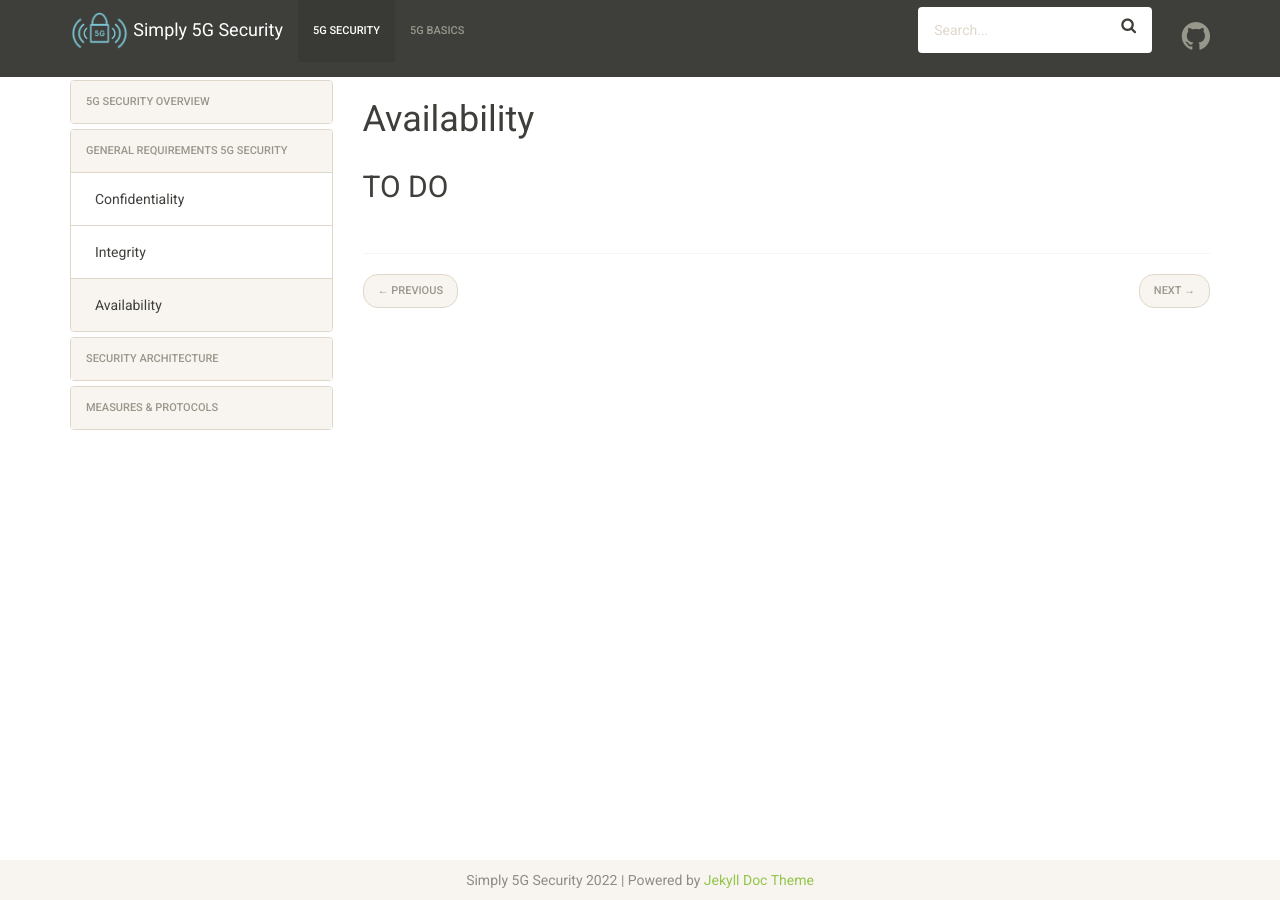
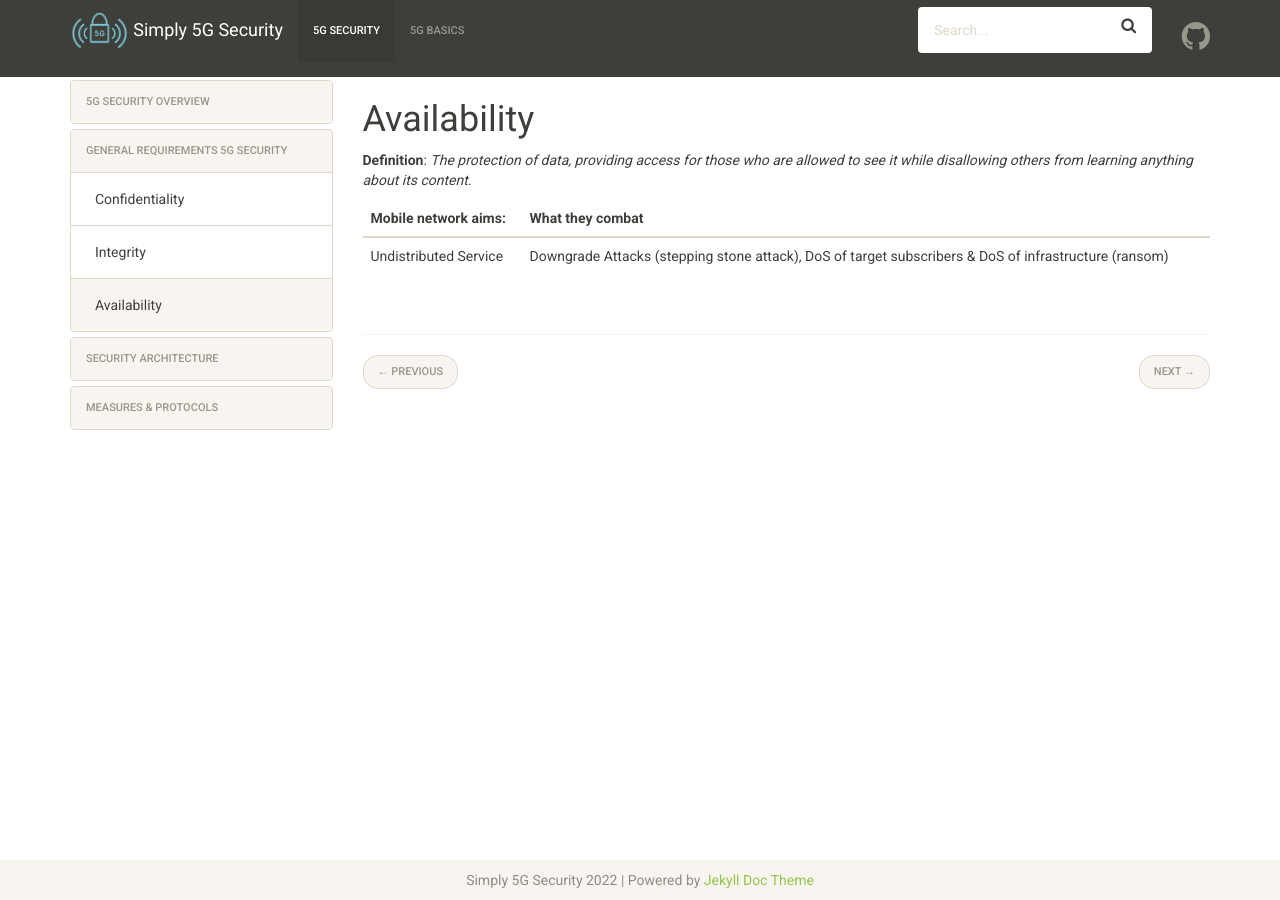
Before and after one commit to PienvandenAbeele/Simply5GSecurity, a Jekyll site: the page built from docs/_docs/requirements/availability.md, in a window 1280 px wide. Built offline with Jekyll 4.4.1, drawn with Linux system fonts in a browser that asks for light colours.

Commit message:
availability

```diff
--- a/docs/_docs/requirements/availability.md
+++ b/docs/_docs/requirements/availability.md
@@ -3,4 +3,8 @@ title: Availability
 permalink: /docs/availability/
 ---
 
-## TO DO
+**Definition**: *The protection of data, providing access for those who are allowed to see it while disallowing others from learning anything about its content.*
+
+| Mobile network aims:  | What they combat          |
+| -------------         |-------------              |
+| Undistributed Service | Downgrade Attacks (stepping stone attack), DoS of target subscribers & DoS of infrastructure (ransom) |
```
